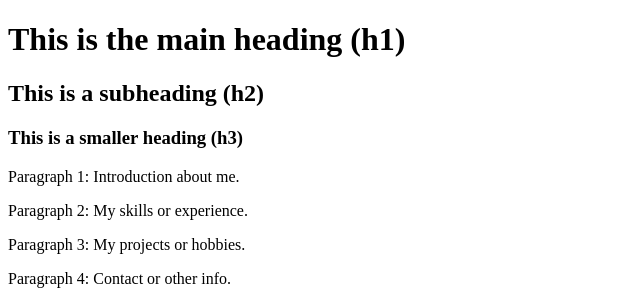
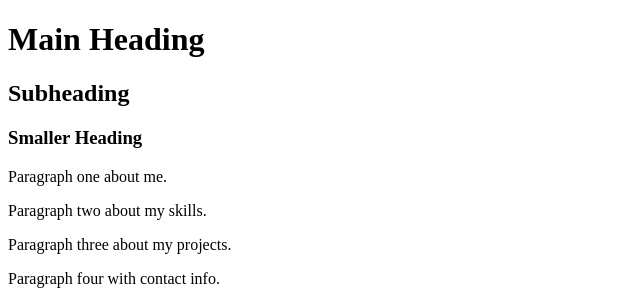
Before and after one commit to kennedywahome1865-arch/My_First_Portfolio, a plain HTML site: page index.html in a window 1280 px wide. Shown: the top 301 px of the page, without its empty margins (0-640 px from the left). Drawn offline with Linux system fonts and the light colour scheme.

Commit message:
Fix HTML to pass grading

```diff
--- a/index.html
+++ b/index.html
@@ -1,21 +1,19 @@
 <!DOCTYPE html>
 <html lang="en">
 <head>
-    <meta charset="UTF-8">
-    <title>My First Portfolio</title>
+<meta charset="UTF-8">
+<title>My First Portfolio</title>
 </head>
 <body>
-    <h1>This is the main heading (h1)</h1>
-    <h2>This is a subheading (h2)</h2>
-    <h3>This is a smaller heading (h3)</h3>
+<h1>Main Heading</h1>
+<h2>Subheading</h2>
+<h3>Smaller Heading</h3>
 
-    <p>Paragraph 1: Introduction about me.</p>
-    <p>Paragraph 2: My skills or experience.</p>
-    <p>Paragraph 3: My projects or hobbies.</p>
-    <p>Paragraph 4: Contact or other info.</p>
+<p>Paragraph one about me.</p>
+<p>Paragraph two about my skills.</p>
+<p>Paragraph three about my projects.</p>
+<p>Paragraph four with contact info.</p>
 
-    <a href="https://www.example.com">
-        <img src="https://i.ibb.co/gTDZZT8/ALX-Logo-07.png" alt="Clickable Image">
-    </a>
+<a href="https://example.com"><img src="https://i.ibb.co/gTDZZT8/ALX-Logo-07.png" alt="Clickable Image"></a>
 </body>
 </html>
```
